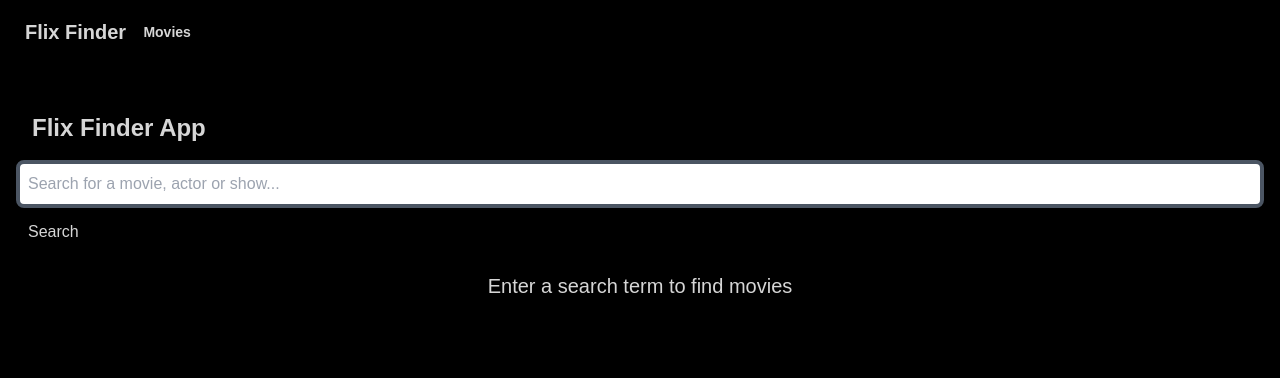
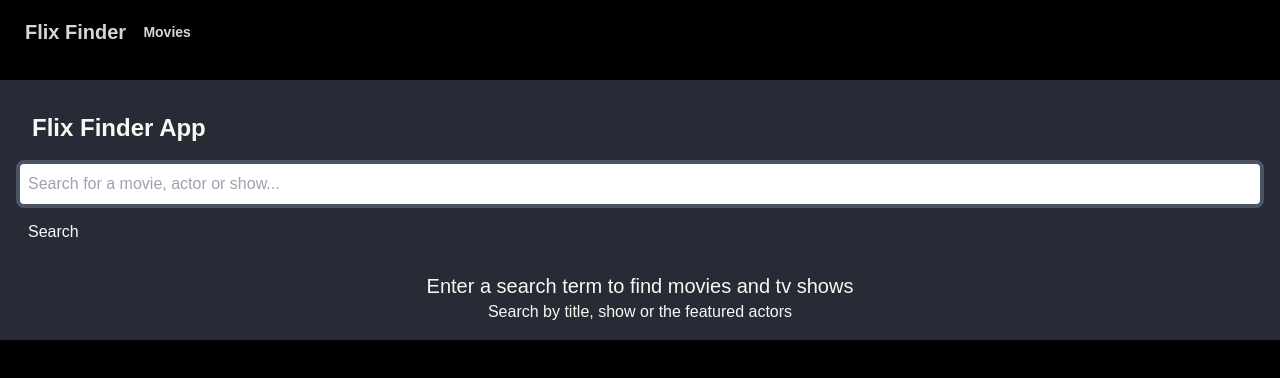
Before and after one commit to RW2023/next-movies, a Next.js app: page /movies in a window 1280 px wide. Shown: the top 378 px of the page. Built offline with nearby package versions, Linux system fonts and the light colour scheme.

Commit message:
adjust movies page adjust layout and colors

```diff
--- a/src/app/movies/page.tsx
+++ b/src/app/movies/page.tsx
@@ -36,15 +36,16 @@ const MoviesPage: React.FC = () => {
   };
 
   return (
-    <div className="container mx-auto p-4 mb-4  bg-black mt-4">
-      <h1 className="text-2xl font-bold mb-4 m-4">Flix Finder App</h1>
+    <div className="container mx-auto p-4 mb-4  bg-base-700 mt-4 justify-center" data-theme='dracula'>
+      <h1 className="text-2xl font-bold mb-4 m-4 ">Flix Finder App</h1>
       <SearchBar onSearch={handleSearch} />
       {movies.length === 0 ? (
-        <div className="text-center mt-4">
-          <h2 className="text-xl">Enter a search term to find movies</h2>
+        <div className="text-center mt-4" data-theme='dracula'>
+          <h2 className="text-xl">Enter a search term to find movies and tv shows</h2>
+          <p>Search by title, show or the featured actors </p>
         </div>
       ) : (
-        <ul className="grid grid-cols-1 md:grid-cols-2 lg:grid-cols-4 gap-4  text-black max-h-0 mt-8">
+        <ul className="grid grid-cols-1 md:grid-cols-2 lg:grid-cols-4 gap-4   max-h-0 mt-8">
           {movies.map((movie) => (
             <li
               key={movie.imdbID}
```
